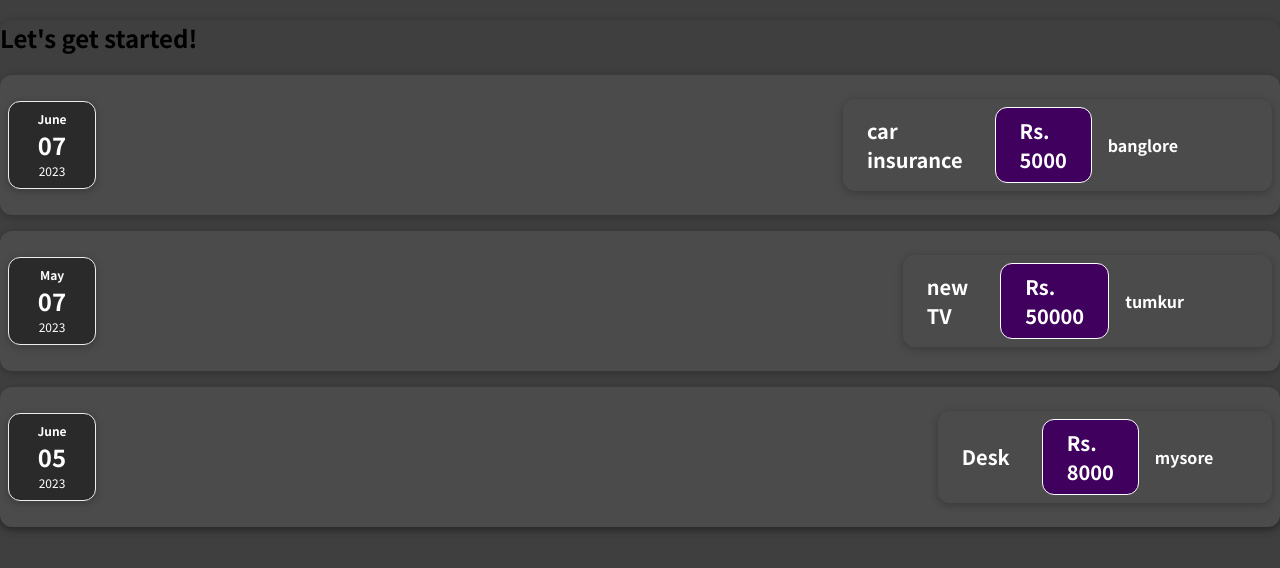
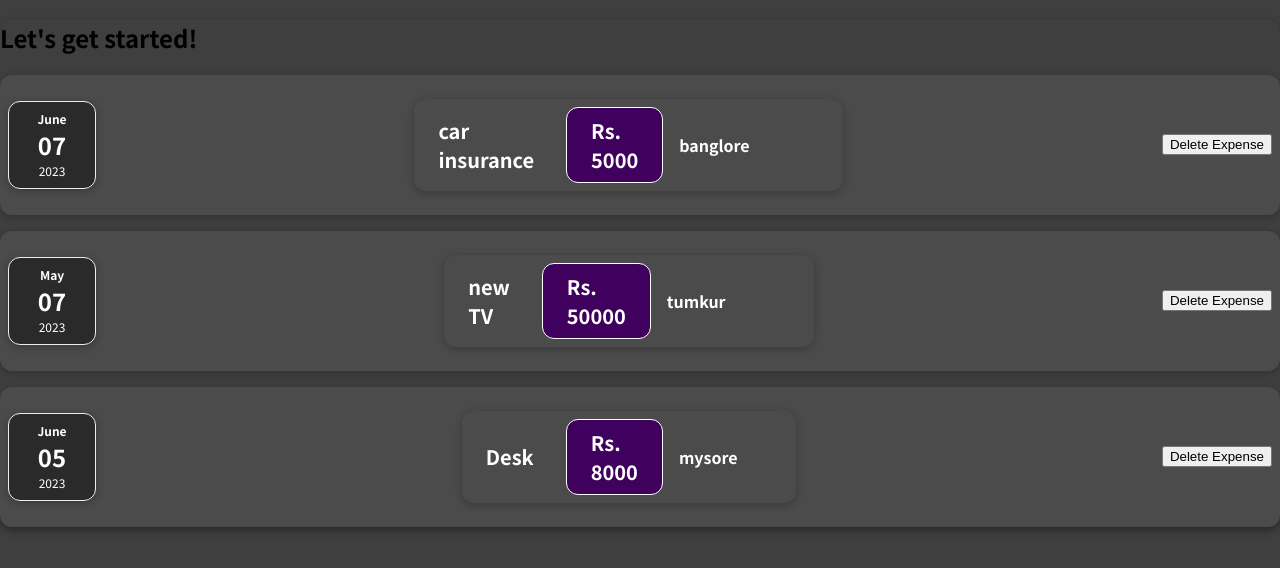
Before and after one commit to swethatharakiran/reactjs, a JavaScript app: page / in a window 1280 px wide. Shown: the top 568 px of the page. Built offline with nearby package versions, Linux system fonts and the light colour scheme.

Commit message:
delete button added

```diff
--- a/src/components/Expenses/ExpenseItem.js
+++ b/src/components/Expenses/ExpenseItem.js
@@ -5,15 +5,21 @@ import './ExpenseItem.css'
 
 const ExpenseItem=(props)=>{
 
+    const deleteExp=()=>{
+        console.log('clicked')
+    }
 
     return (
 
         <Card className='expense-item'>
         <ExpenseDate date={props.date}></ExpenseDate>
+
         <ExpenseDetails
         title={props.title}
         amount={props.amount}
         location={props.location}></ExpenseDetails>
+        <button onClick={deleteExp}>Delete Expense</button>
+
          </Card>
 
         );
```
